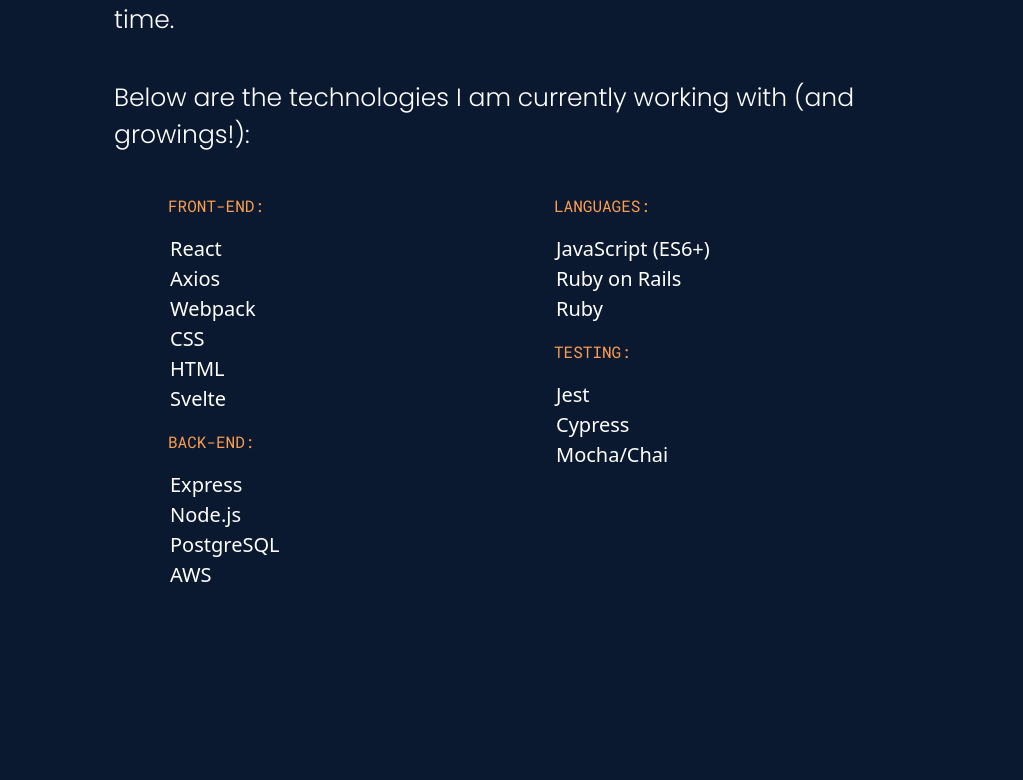
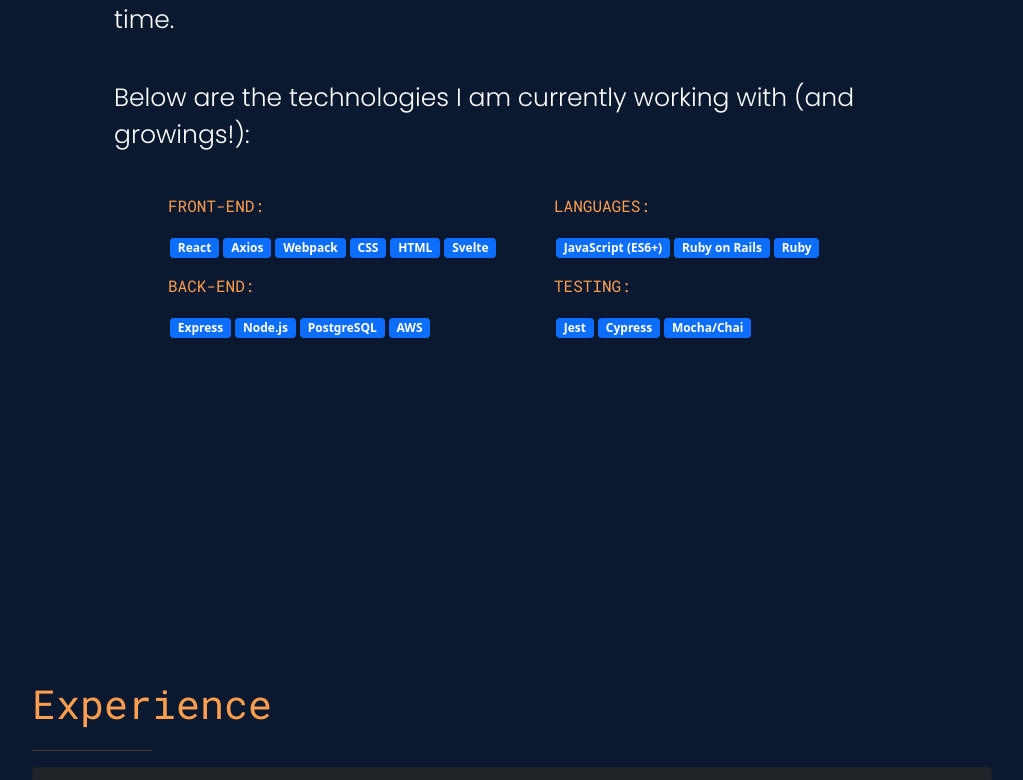
Before and after one commit to NaderNasr/PortfolioV2, a React (Create React App) app: page / in a window 1280 px wide. Shown: the part 1290-2070 px from the top of the page, without its empty margins (128-1151 px from the left). Built offline with nearby package versions, Linux system fonts and the light colour scheme.

Commit message:
change li to badge

```diff
--- a/src/components/About/About.jsx
+++ b/src/components/About/About.jsx
@@ -1,8 +1,7 @@
 import React from 'react'
 import './styles.css'
 import { motion } from 'framer-motion'
-import { Col, Container, Row } from 'react-bootstrap'
-import Dummy from '../../assets/about-dummy.jpg'
+import { Badge, Col, Container, Row } from 'react-bootstrap'
 
 const About = () => {
   return (
@@ -14,13 +13,13 @@
           <Row>
             <Col>
               <div className='about-text-container'>
+                <p className='about-text-header'>About Me <hr /></p>
                 <motion.div
                   initial={{ opacity: 0, x: 300 }}
                   transition={{ ease: "easeOut", duration: 1.2 }}
-                  animate={{ x: 0 }}
+                  animate={{ x: 100 }}
                   whileInView={{ opacity: 1, x: 0 }}
                 >
-                  <p className='about-text-header'>About Me <hr /></p>
                   <div>
                     <p className='about-text-desc'>
                       Hello! My name is Nader and I enjoy creating things
@@ -37,35 +36,35 @@
                       <Col>
                         <p className='about-list-title'>FRONT-END:</p>
                         <ul className='about-list'>
-                          <li>React</li>
-                          <li>Axios</li>
-                          <li>Webpack</li>
-                          <li>CSS</li>
-                          <li>HTML</li>
-                          <li>Svelte</li>
+                          <Badge>React</Badge>{' '}
+                          <Badge>Axios</Badge>{' '}
+                          <Badge>Webpack</Badge>{' '}
+                          <Badge>CSS</Badge>{' '}
+                          <Badge>HTML</Badge>{' '}
+                          <Badge>Svelte</Badge>{' '}
                         </ul>
 
                         <p className='about-list-title'>BACK-END:</p>
                         <ul className='about-list'>
-                          <li>Express</li>
-                          <li>Node.js</li>
-                          <li>PostgreSQL</li>
-                          <li>AWS</li>
+                          <Badge>Express</Badge>{' '}
+                          <Badge>Node.js</Badge>{' '}
+                          <Badge>PostgreSQL</Badge>{' '}
+                          <Badge>AWS</Badge>{' '}
                         </ul>
                       </Col>
                       <Col>
                         <p className='about-list-title'>LANGUAGES:</p>
                         <ul className='about-list'>
-                          <li>JavaScript (ES6+)</li>
-                          <li>Ruby on Rails</li>
-                          <li>Ruby</li>
+                          <Badge>JavaScript (ES6+)</Badge>{' '}
+                          <Badge>Ruby on Rails</Badge>{' '}
+                          <Badge>Ruby</Badge>{' '}
                         </ul>
 
                         <p className='about-list-title'>TESTING:</p>
                         <ul className='about-list'>
-                          <li>Jest</li>
-                          <li>Cypress</li>
-                          <li>Mocha/Chai</li>
+                          <Badge>Jest</Badge>{' '}
+                          <Badge>Cypress</Badge>{' '}
+                          <Badge>Mocha/Chai</Badge>{' '}
                         </ul>
 
                       </Col>
```
